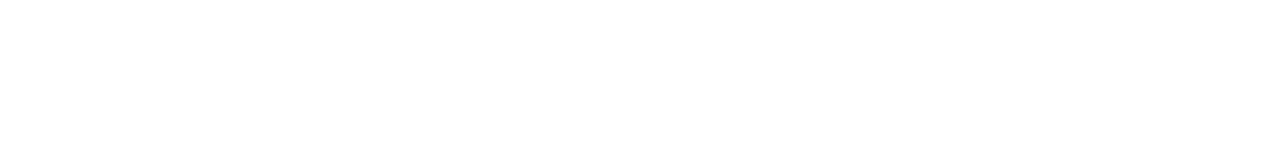
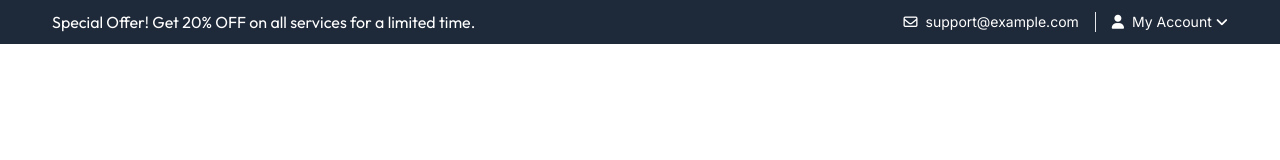
Before and after one commit to MEHEDIHASANNIPO/mhnshop-tailwind-template, a website: page index.html in a window 1280 px wide. Drawn offline with Linux system fonts and the light colour scheme.

Commit message:
header top section designed

```diff
--- a/index.html
+++ b/index.html
@@ -15,6 +15,43 @@
     <link rel="stylesheet" href="./assets/css/style.css">
 </head>
 <body>
+    <!-- Header Top Start -->
+    <section class="bg-gray-800 py-2.5">
+        <div class="container mx-auto px-3">
+            <div class="flex flex-row justify-between items-center gap-5">
+                <h2 class="text-white text-base">Special Offer! Get 20% OFF on all services for a limited time.</h2>
+                <div class="flex items-center gap-4">
+                    <a href="mailto:support@example.com" class="text-white text-sm transition ease-in duration-300 hover:text-mainColor flex items-center gap-2 border-r border-gray-200 pr-4">
+                        <i class="fa-regular fa-envelope"></i>
+                        <span>support@example.com</span>
+                    </a>
 
+                    <div class="relative group">
+                        <div class="flex flex-row items-center gap-2 text-sm text-white cursor-pointer">
+                            <i class="fa-solid fa-user"></i>
+                            <div class="flex items-center gap-1">
+                                <span>My Account</span>
+                                <i class="fa-solid fa-angle-down"></i>
+                            </div>
+                        </div>
+
+                        <ul class="absolute top-[160%] right-0 z-10 divide-y divide-gray-300 space-y-1.5 bg-white pt-1.5 border border-gray-300 rounded-sm w-32 transition ease-in duration-300 origin-top scale-y-0 invisible opacity-0 group-hover:visible group-hover:opacity-100 group-hover:scale-y-100">
+                            <li class="px-3 pb-1.5"><a href="login.html" class="text-gray-800 text-xs font-medium">Log In</a></li>
+                            <li class="px-3 pb-1.5"><a href="register.html" class="text-gray-800 text-xs font-medium">Sign Up</a></li>
+                            <li class="px-3 pb-1.5"><a href="compare.html" class="text-gray-800 text-xs font-medium">Compare (0)</a></li>
+                            <li class="px-3 pb-1.5"><a href="wishlist.html" class="text-gray-800 text-xs font-medium">Wishlist (0)</a></li>
+                        </ul>
+                    </div>
+                </div>
+            </div>
+        </div>
+    </section>
+    <!-- Header Top End -->
+
+    <!-- Header Start -->
+    <header id="header-area">
+
+    </header>
+    <!-- Header End -->
 </body>
 </html>
```
